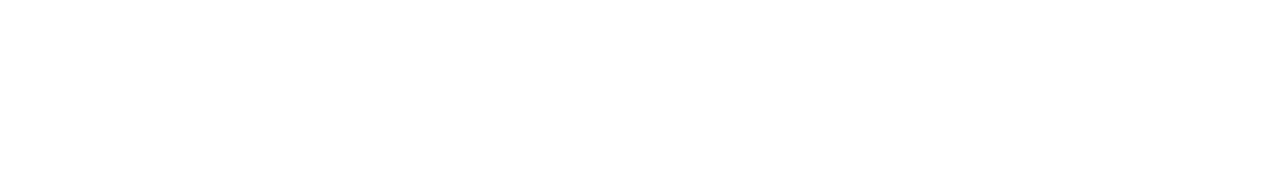
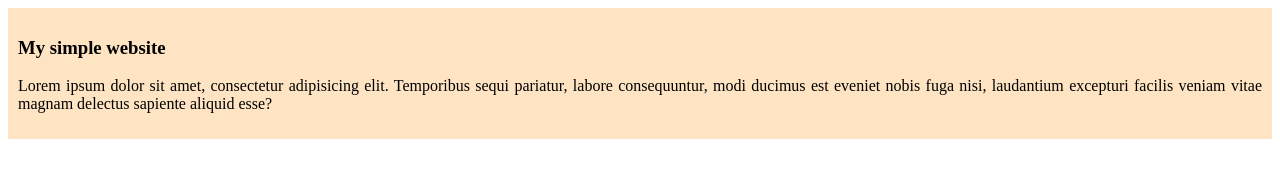
Before and after one commit to Oishee12/a-new-repo, a plain HTML site: page index.html in a window 1280 px wide. Drawn offline with Linux system fonts and the light colour scheme.

Commit message:
added a div

```diff
--- /dev/null
+++ b/index.css
@@ -0,0 +1,5 @@
+div{
+    background-color: bisque;
+    padding: 10px;
+    text-align: justify;
+}
--- a/index.html
+++ b/index.html
@@ -5,10 +5,14 @@
     <meta charset="UTF-8">
     <meta name="viewport" content="width=f, initial-scale=1.0">
     <title>My simple website</title>
+    <link rel="stylesheet" href="index.css">
 </head>
 
 <body>
-
+    <div>
+        <h3>My simple website</h3>
+        <p>Lorem ipsum dolor sit amet, consectetur adipisicing elit. Temporibus sequi pariatur, labore consequuntur, modi ducimus est eveniet nobis fuga nisi, laudantium excepturi facilis veniam vitae magnam delectus sapiente aliquid esse?</p>
+    </div>
 </body>
 
 </html>
```
